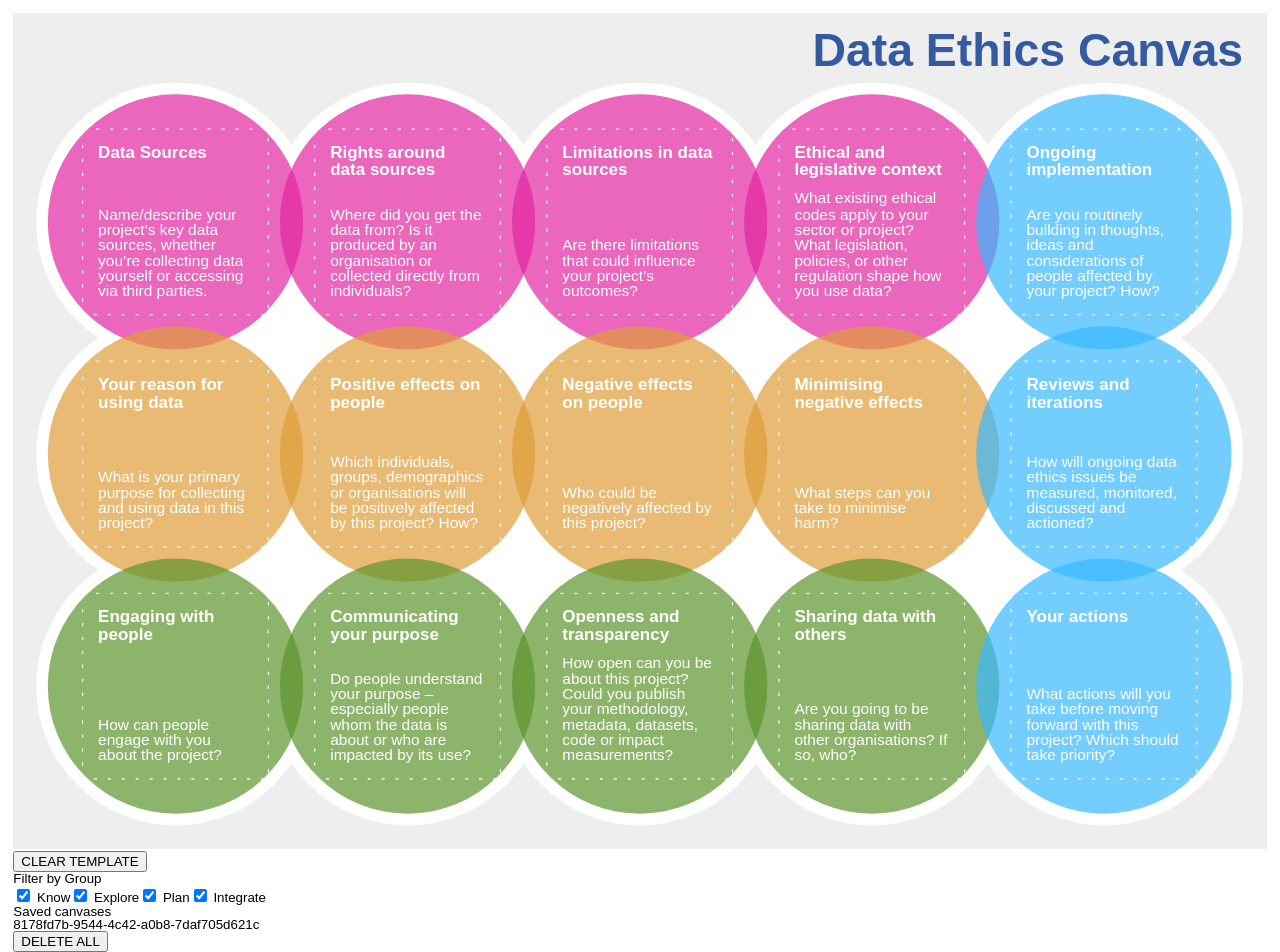
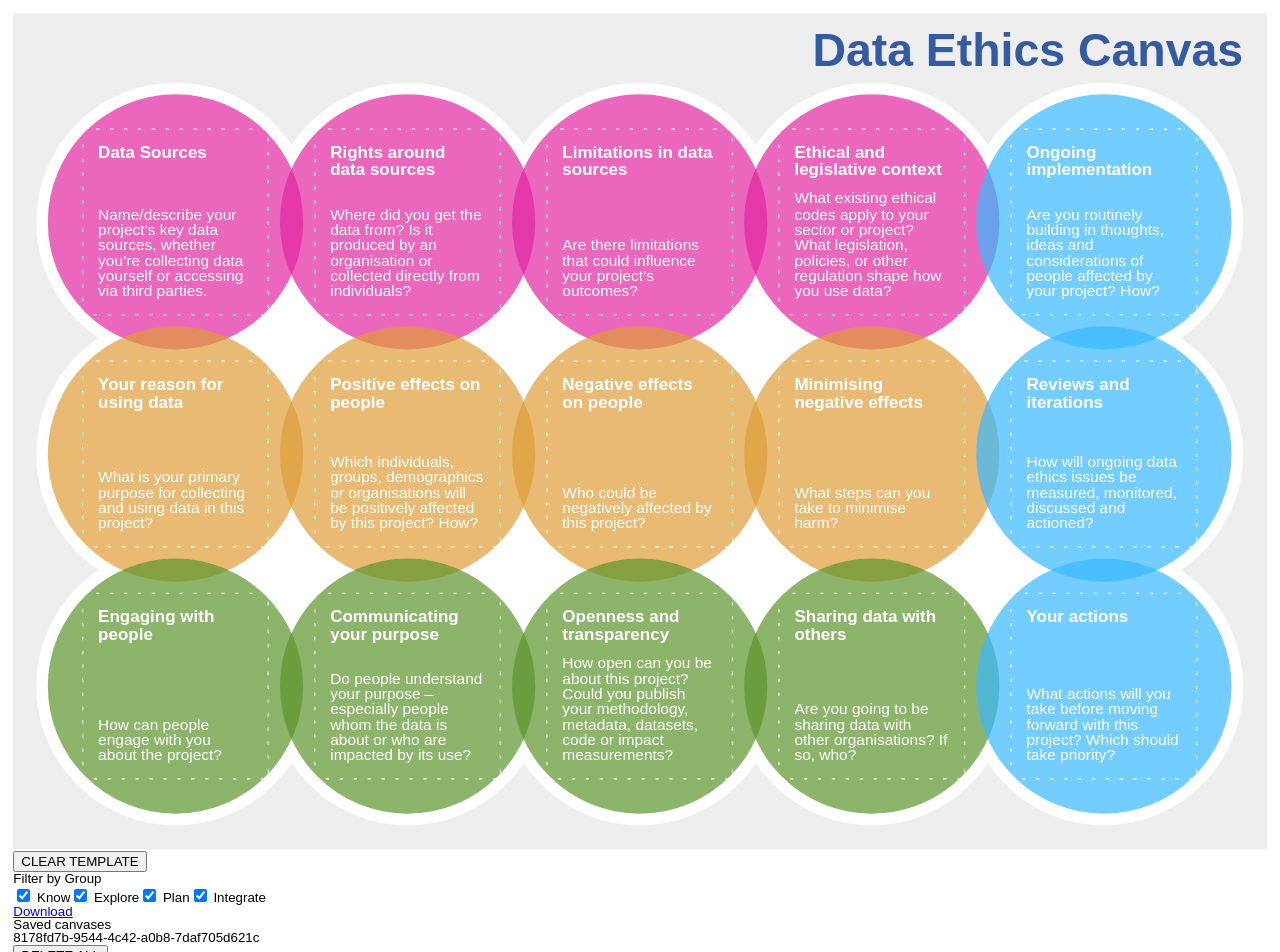
Before and after one commit to theodi/interactive-data-ethics-canvas, a Svelte app: page / in a window 1280 px wide. Shown: the top 952 px of the page. Built offline with nearby package versions, Linux system fonts and the light colour scheme.

Commit message:
WIP on download URI

```diff
--- a/src/components/ControlPanel.svelte
+++ b/src/components/ControlPanel.svelte
@@ -1,5 +1,5 @@
 <script lang="ts">
-  import { canvasState, savedCanvases } from '../store';
+  import { canvasState, savedCanvases, serialisedCanvas } from '../store';
   import { Group } from '../types';
   import { getLocalization } from '../i18n';
   const { t } = getLocalization();
@@ -11,6 +11,8 @@
       $canvasState.blobs[i].dimmed = !visibleGroups.includes($canvasState.blobs[i].group)
     }
   }
+// ;base64
+  $: dataUrl = 'data:application/json,' + encodeURIComponent(JSON.stringify($serialisedCanvas));
 </script>
 
 <aside>
@@ -25,6 +27,8 @@
     {/each}
   </fieldset>
 
+  <a href='{ dataUrl }'>{ $t('file:Download') }</a>
+
   <h2>Saved canvases</h2>
   <ul>
     {#each $savedCanvases as canvas }
--- a/src/i18n/translations.ts
+++ b/src/i18n/translations.ts
@@ -9,6 +9,9 @@ export default {
       EXPLORE: 'Explore',
       PLAN: 'Plan',
       INTEGRATE: 'Integrate'
+    },
+    file: {
+      Download: 'Download'
     }
   },
 };
```
